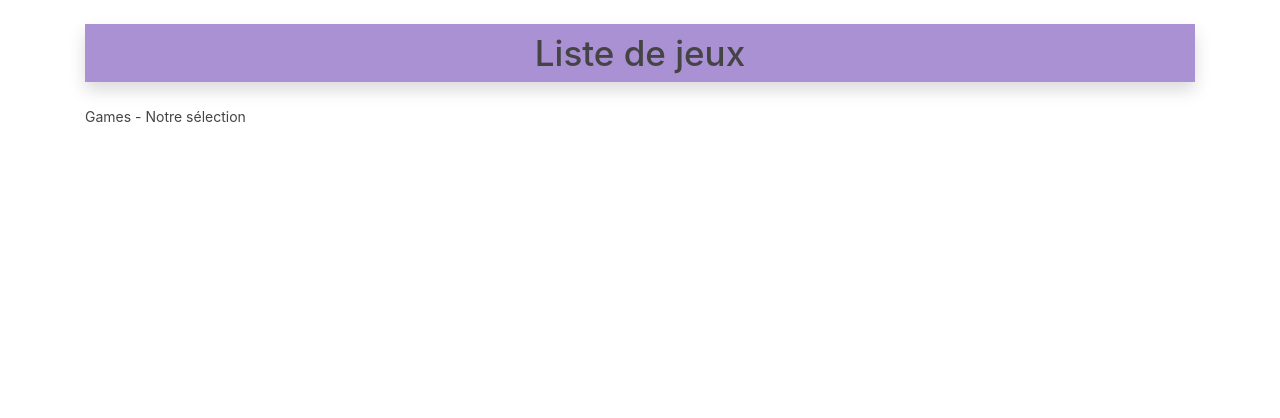
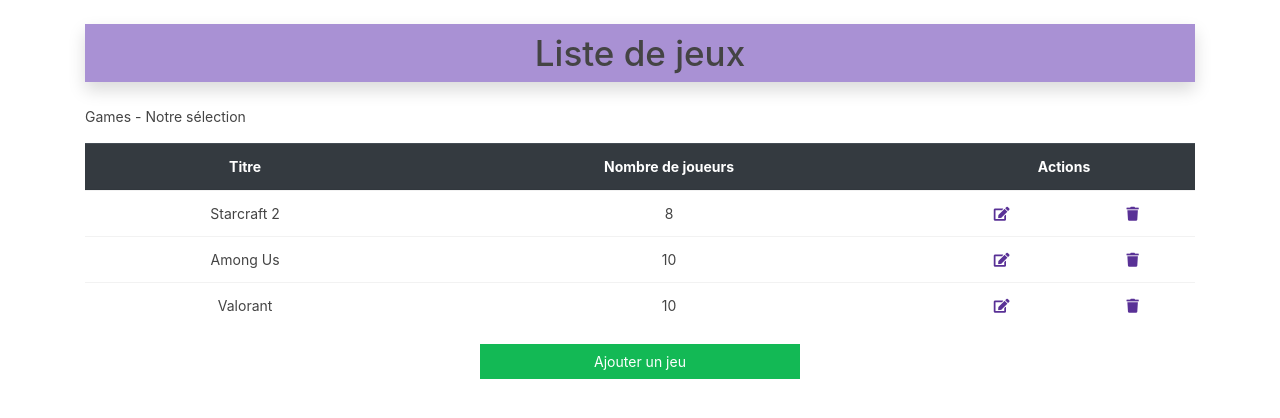
Before and after one commit to peflor/Projet_MVC_POO, a PHP site: page /games.php in a window 1280 px wide. Shown: the part 75-493 px from the top of the page. Run offline with PHP 8.4, Linux system fonts and the light colour scheme; some libraries are stand-ins or nearby versions.

Commit message:
tableau en dur Games

```diff
--- a/games.php
+++ b/games.php
@@ -7,3 +7,37 @@
     $title="Liste de jeux";
     require_once "base.html.php"
 ?>
+
+<div class="container">
+    <table class="table table-hover text-center">
+        <thead class="table-dark">
+            <tr>
+                <th>Titre</th>
+                <th>Nombre de joueurs</th>
+                <th colspan="2">Actions</th>
+            </tr>
+        </thead>
+        <tbody>
+            <tr>
+                <td>Starcraft 2</td>
+                <td>8</td>
+                <td><a href=""><i class="fas fa-edit"></i></a></td>
+                <td><a href=""><i class="fas fa-trash"></i></a></td>
+            </tr>
+            <tr>
+                <td>Among Us</td>
+                <td>10</td>
+                <td><a href=""><i class="fas fa-edit"></i></a></td>
+                <td><a href=""><i class="fas fa-trash"></i></a></td>
+            </tr>
+            <tr>
+                <td>Valorant</td>
+                <td>10</td>
+                <td><a href=""><i class="fas fa-edit"></i></a></td>
+                <td><a href=""><i class="fas fa-trash"></i></a></td>
+            </tr>
+        </tbody>
+    </table>
+</div>
+
+<a href="" class="btn btn-success w-25 d-block m-auto">Ajouter un jeu</a>
```
Also changed, not shown: game.php (added).
